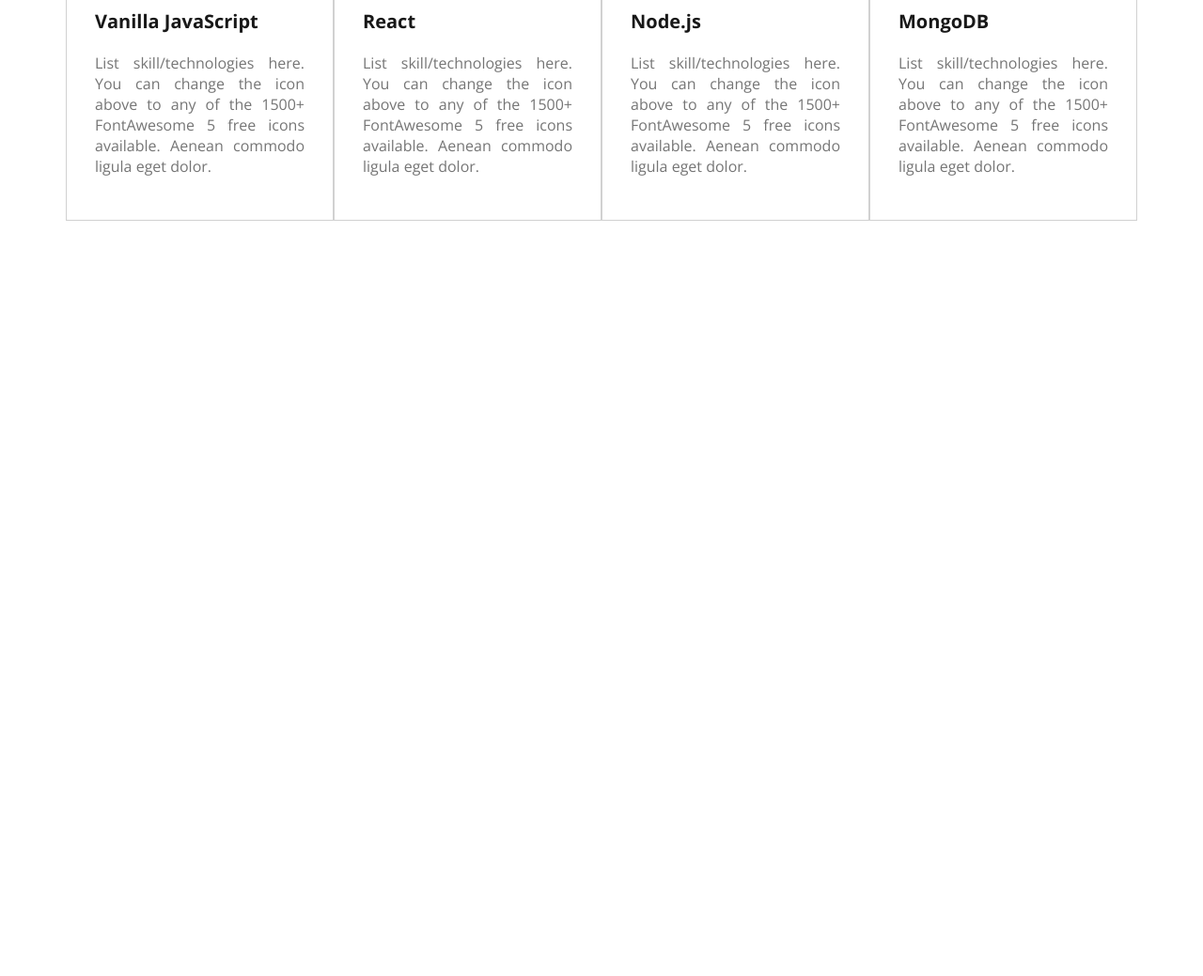
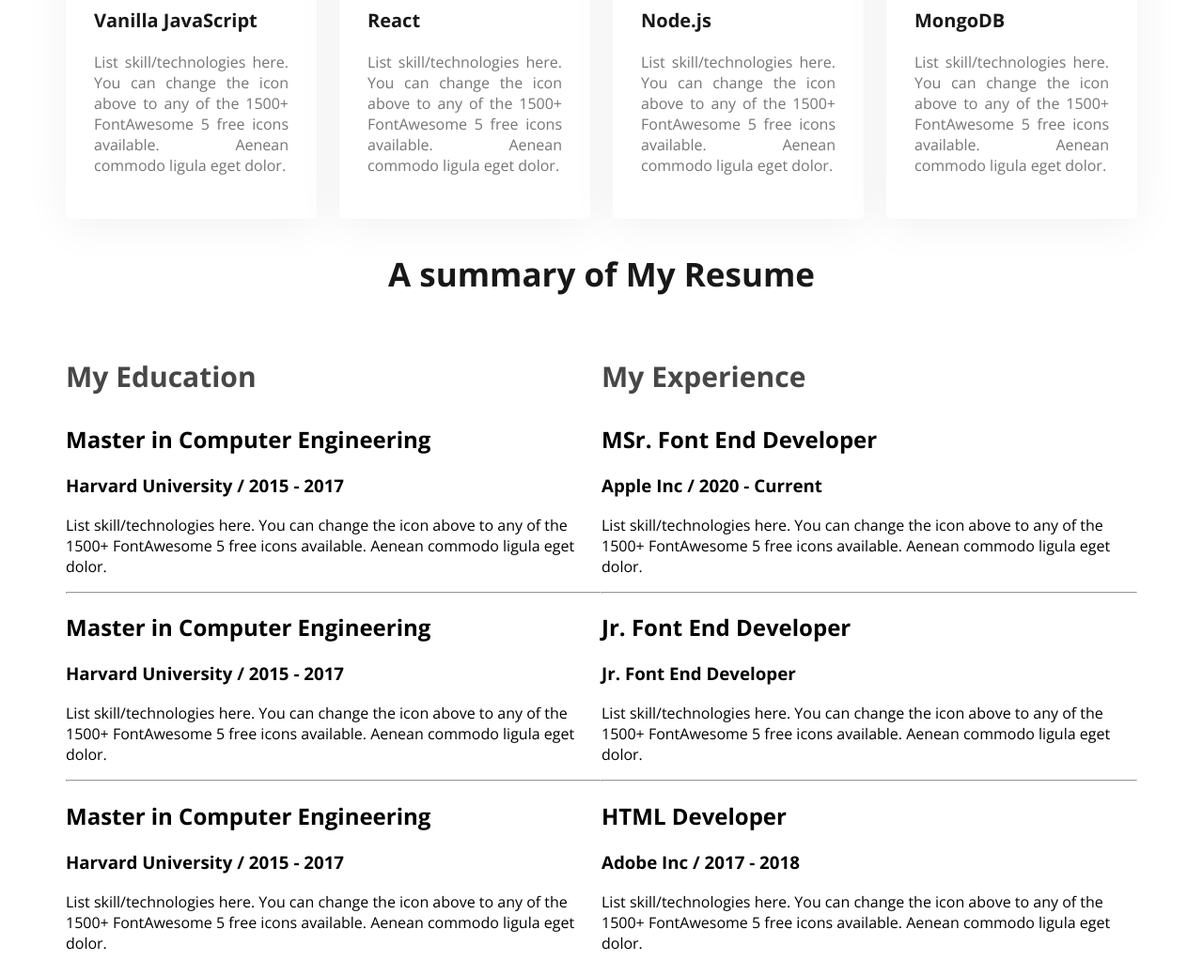
Before and after one commit to Kayum-Ali/web-developer-portfolio, a plain HTML site: page index.html in a window 1280 px wide. Shown: the part 1993-3032 px from the top of the page at 94% size. Before the commit the page ends 2236 px from the top, so only its background shows below. Drawn offline with nearby package versions, Linux system fonts and the light colour scheme.

Commit message:
resume contant added

```diff
--- a/index.html
+++ b/index.html
@@ -89,6 +89,62 @@
                 </div>
         </section>
         <!-- what i do section end -->
+
+        <!-- resume section start -->
+        <section>
+            <h3 class="section-title">A summary of My Resume</h3>
+
+            <div class="resume-container">
+                <div class="resume-colum">
+                    <h3 class="resume-colum-title">My Education</h3>
+
+                    <div class="resume-item">
+                        <h2 class="resume-item-title">Master in Computer Engineering</h2>
+                        <h3 class="resumi-item-instute">Harvard University / 2015 - 2017</h3>
+                        <p class="resumi-item-description">List skill/technologies here. You can change the icon above
+                            to any of the 1500+ FontAwesome 5 free icons available. Aenean commodo ligula eget dolor.</p>
+                    </div>
+                    <hr>
+                    <div class="resume-item">
+                        <h2 class="resume-item-title">Master in Computer Engineering</h2>
+                        <h3 class="resumi-item-instute">Harvard University / 2015 - 2017</h3>
+                        <p class="resumi-item-description">List skill/technologies here. You can change the icon above
+                            to any of the 1500+ FontAwesome 5 free icons available. Aenean commodo ligula eget dolor.</p>
+                    </div>
+                    <hr>
+                    <div class="resume-item">
+                        <h2 class="resume-item-title">Master in Computer Engineering</h2>
+                        <h3 class="resumi-item-instute">Harvard University / 2015 - 2017</h3>
+                        <p class="resumi-item-description">List skill/technologies here. You can change the icon above
+                            to any of the 1500+ FontAwesome 5 free icons available. Aenean commodo ligula eget dolor.</p>
+                    </div>
+                </div>
+                <div class="resume-colum">
+                    <h3 class="resume-colum-title">My Experience</h3>
+                    <div class="resume-item">
+                        <h2 class="resume-item-title">MSr. Font End Developer</h2>
+                        <h3 class="resumi-item-instute">Apple Inc / 2020 - Current</h3>
+                        <p class="resumi-item-description">List skill/technologies here. You can change the icon above
+                            to any of the 1500+ FontAwesome 5 free icons available. Aenean commodo ligula eget dolor.</p>
+                    </div>
+                    <hr>
+                    <div class="resume-item">
+                        <h2 class="resume-item-title">Jr. Font End Developer</h2>
+                        <h3 class="resumi-item-instute">Jr. Font End Developer</h3>
+                        <p class="resumi-item-description">List skill/technologies here. You can change the icon above
+                            to any of the 1500+ FontAwesome 5 free icons available. Aenean commodo ligula eget dolor.</p>
+                    </div>
+                    <hr>
+                    <div class="resume-item">
+                        <h2 class="resume-item-title">HTML Developer</h2>
+                        <h3 class="resumi-item-instute">Adobe Inc / 2017 - 2018</h3>
+                        <p class="resumi-item-description">List skill/technologies here. You can change the icon above
+                            to any of the 1500+ FontAwesome 5 free icons available. Aenean commodo ligula eget dolor.</p>
+                    </div>
+                </div>
+            </div>
+        </section>
+        <!-- resume section end -->
     </main>
     <footer>
 
--- a/style.css
+++ b/style.css
@@ -155,12 +155,15 @@
 
 .skills-container {
     display: flex;
+    gap: 24px;
 }
 
 .skill {
     padding: 30px;
-    border: 1px solid #D1D1D1;
-    box-shadow: 0 20 0 0 #D1D1D1 0.5;
+    border-radius: 5px;
+    background: #FFF;
+    box-shadow: 0px 6px 50px 0px rgba(0, 0, 0, 0.06);
+
 }
 
 .skill .skill-title {
@@ -176,3 +179,13 @@
     font-weight: 400;
     text-align: justify;
 }
+
+/* resume style */
+.resume-colum-title {
+    color:  #474747;
+    font-size: 30px;
+    font-weight: 700;
+}
+.resume-container{
+    display: flex;
+}
```
